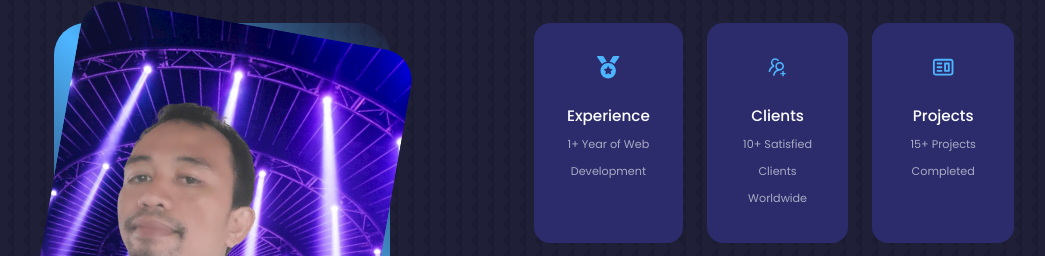
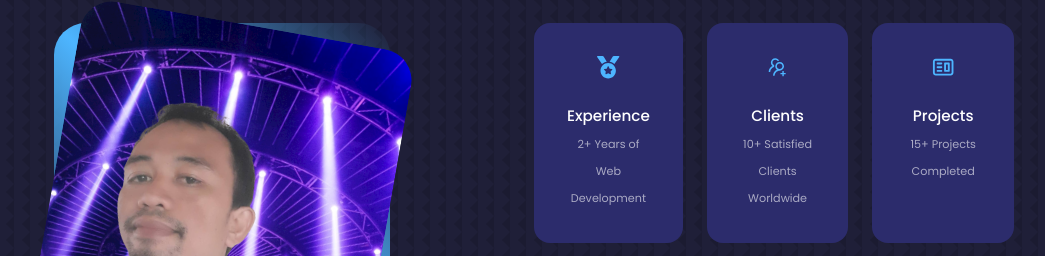
Before and after one commit to darrelaustero2022/reactPortfolio, a React (Create React App) app: page / in a window 1280 px wide. Shown: the part 1016-1272 px from the top of the page, without its empty margins (106-1151 px from the left). Built offline with nearby package versions, Linux system fonts and the light colour scheme.

Commit message:
updated about section

```diff
--- a/src/Components/About/About.jsx
+++ b/src/Components/About/About.jsx
@@ -22,7 +22,7 @@ const About = () => {
             <article className='about__card'>
               <FaMedal className='about__icon'/>
               <h5>Experience</h5>
-              <small>1+ Year of Web Development</small>
+              <small>2+ Years of Web Development</small>
             </article>
             <article className='about__card'>
               <AiOutlineUsergroupAdd className='about__icon'/>
```
